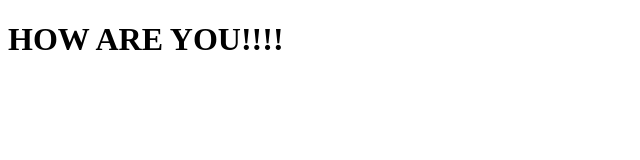
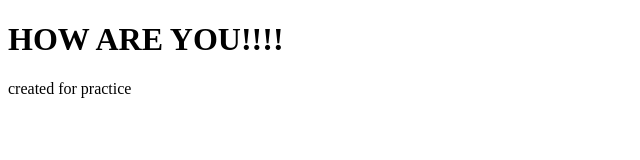
Before and after one commit to SHIVUKUMARA/hello-world, a plain HTML site: page next.html in a window 1280 px wide. Shown: the whole page, without its empty margins (0-640 px from the left). Drawn offline with Linux system fonts and the light colour scheme.

Commit message:
added new line

```diff
--- a/next.html
+++ b/next.html
@@ -7,5 +7,6 @@
 </head>
 <body>
     <h1>HOW ARE YOU!!!!</h1>
+    <p>created for practice</p>
 </body>
 </html>
```
